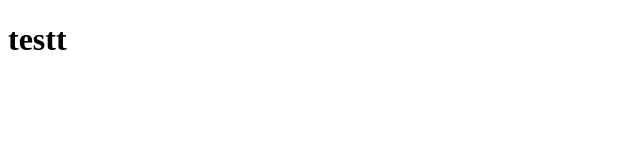
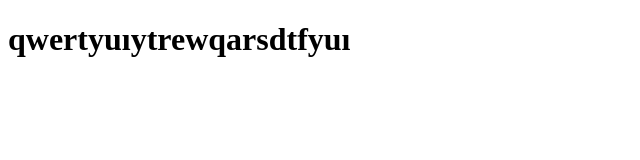
Before and after one commit to egecanince/story, a plain HTML site: page index.html in a window 1280 px wide. Shown: the whole page, without its empty margins (0-640 px from the left). Drawn offline with Linux system fonts and the light colour scheme.

Commit message:
Update index.html

```diff
--- a/index.html
+++ b/index.html
@@ -6,6 +6,6 @@
     <title>Document</title>
   </head>
   <body>
-    <h1>testt</h1>
+    <h1>qwertyuıytrewqarsdtfyuı</h1>
   </body>
 </html>
```
